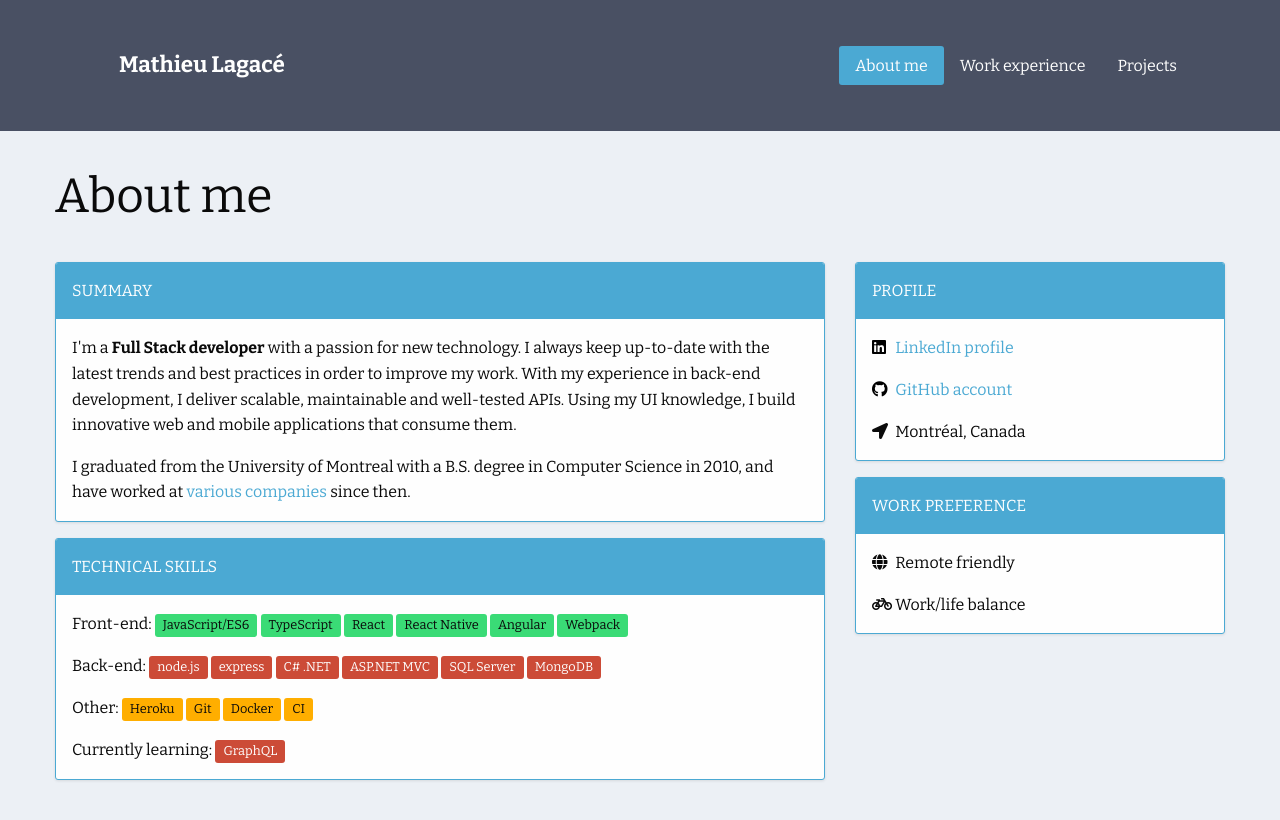
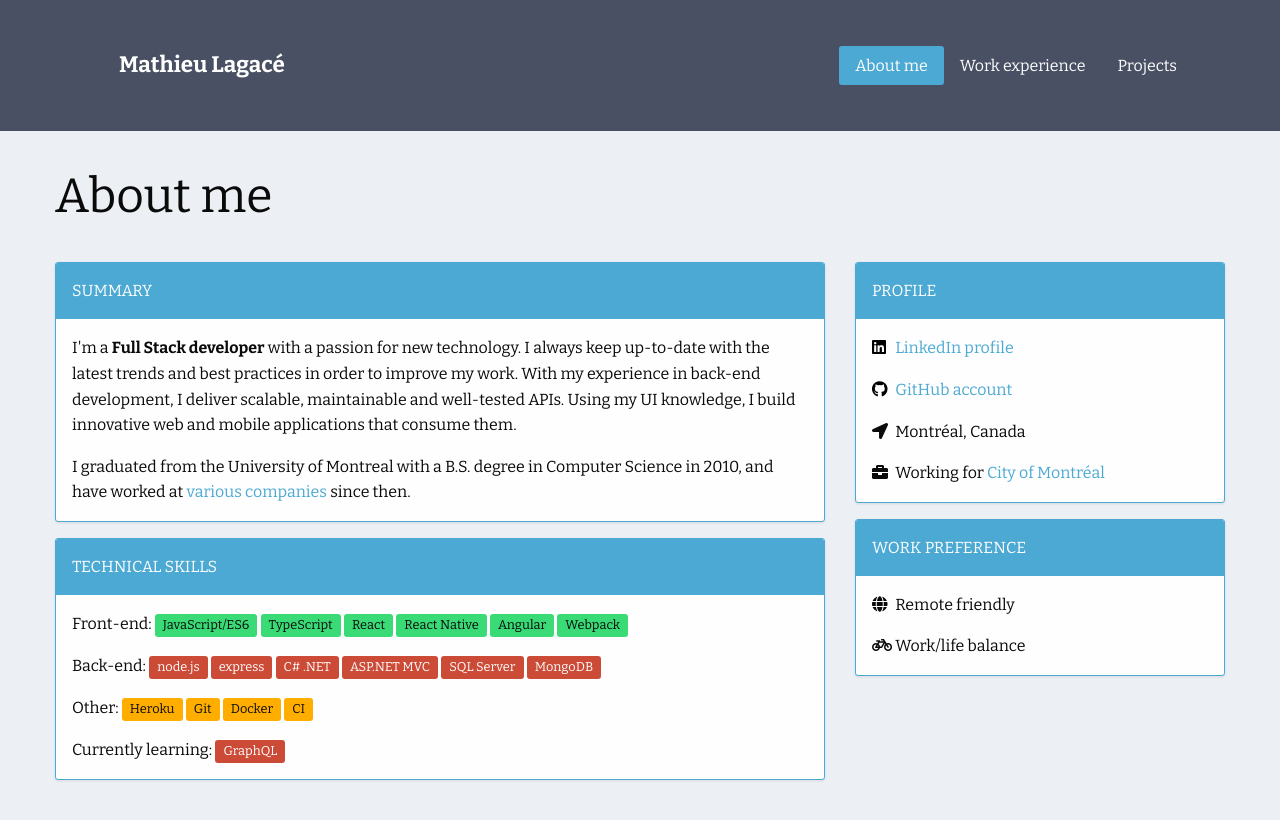
Before and after one commit to hamstercat/hamstercat.github.io, a Jekyll site: the page built from about-me.html, in a window 1280 px wide. Shown: the top 820 px of the page. Built offline with Jekyll 4.4.1, drawn with Linux system fonts in a browser that asks for light colours; nearby versions of some CDN libraries.

Commit message:
Include current employer in about me page

```diff
--- a/about-me.html
+++ b/about-me.html
@@ -66,6 +66,9 @@ title: About me - Mathieu Lagacé
           <p>
             <span class="fas fa-location-arrow"></span> Montréal, Canada
           </p>
+          <p>
+            <span class="fas fa-briefcase"></span> Working for <a href="https://beta.montreal.ca/en">City of Montréal</a>
+          </p>
         </div>
       </div>
       <div class="card">
```
